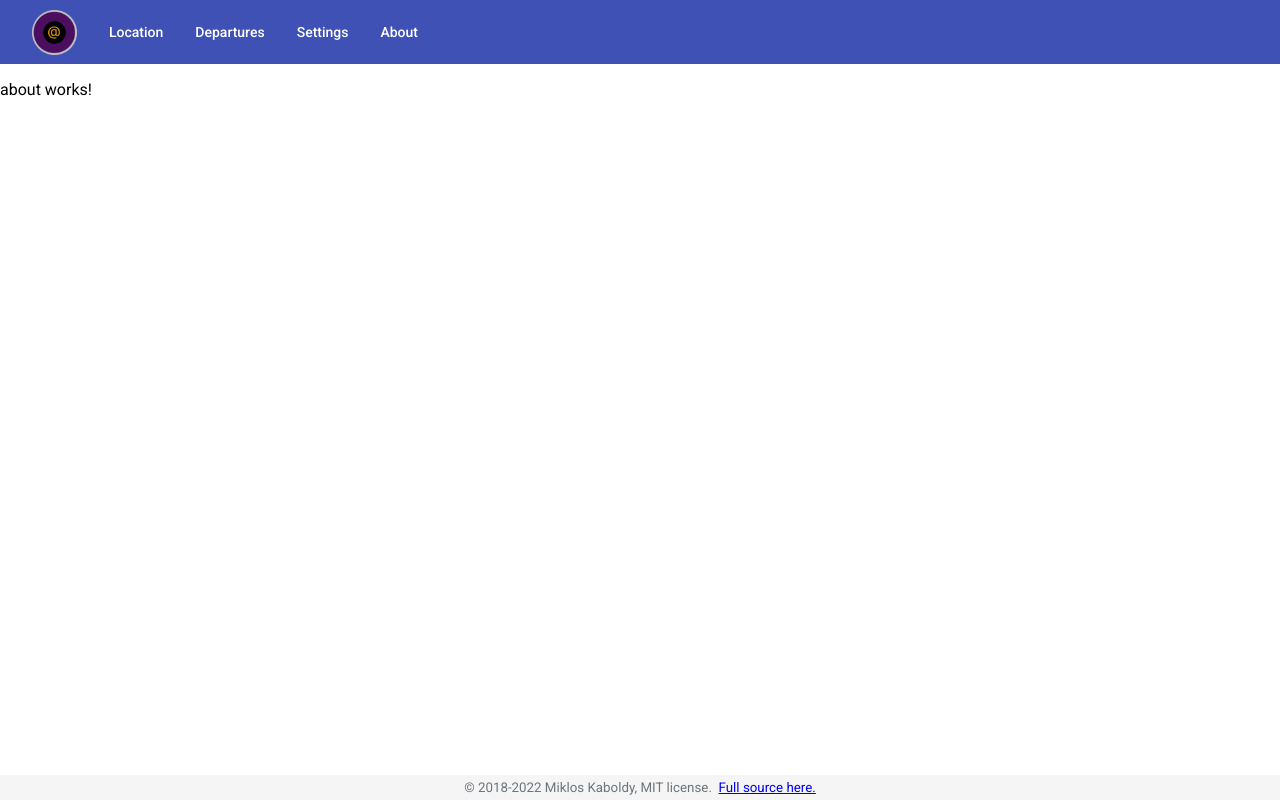
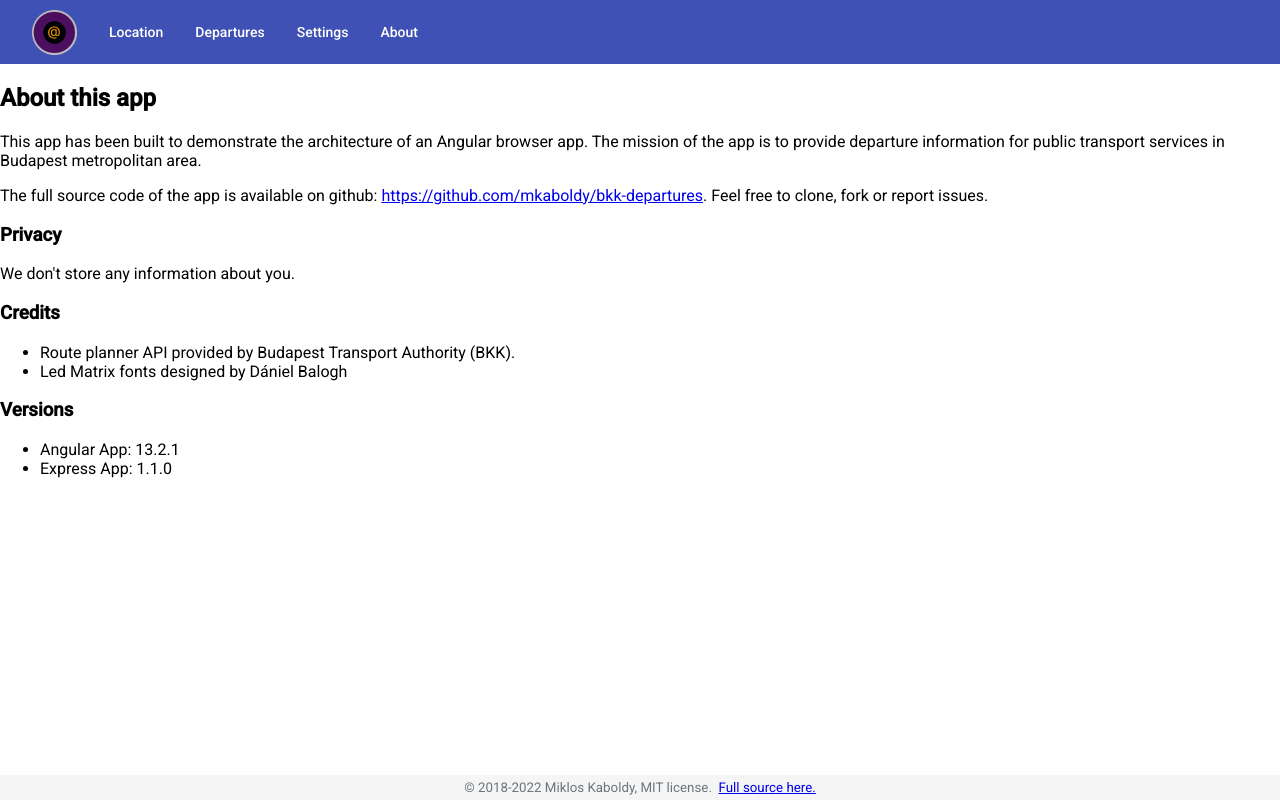
Before and after one commit to mkaboldy/bkk-departures-angular, an Angular app: page /about in a window 1280 px wide. Built offline with nearby package versions, Linux system fonts and the light colour scheme.

Commit message:
About content

```diff
--- a/src/app/components/about/about.component.html
+++ b/src/app/components/about/about.component.html
@@ -1 +1,28 @@
-<p>about works!</p>
+<div class="container about">
+    <div class="jumbotron">
+      <h2 class="page-header">About this app</h2>
+      <p>
+        This app has been built to demonstrate the architecture of an Angular
+        browser app. The mission of the app is to provide departure information
+        for public transport services in Budapest metropolitan area.
+      </p>
+      <p>
+        The full source code of the app is available on github:
+        <a href="https://github.com/mkaboldy/bkk-departures" target="_blank"
+          >https://github.com/mkaboldy/bkk-departures</a
+        >. Feel free to clone, fork or report issues.
+      </p>
+      <h3>Privacy</h3>
+      <p>We don't store any information about you.</p>
+      <h3>Credits</h3>
+      <ul>
+        <li>Route planner API provided by Budapest Transport Authority (BKK).</li>
+        <li>Led Matrix fonts designed by Dániel Balogh</li>
+      </ul>
+      <h3>Versions</h3>
+      <ul>
+        <li>Angular App: 13.2.1</li>
+        <li>Express App: 1.1.0</li>
+      </ul>
+    </div>
+  </div>
--- a/src/app/components/topnav/topnav.component.ts
+++ b/src/app/components/topnav/topnav.component.ts
@@ -6,14 +6,6 @@ import { Component, OnInit } from '@angular/core';
   styleUrls: ['./topnav.component.scss'],
 })
 export class TopnavComponent implements OnInit {
-  displayStyle = 'none';
+  displayStyle = 'none'; // sidenav visibility
   ngOnInit(): void {}
-
-  onClose(): void {
-    console.log('Closed event from template');
-  }
-
-  onOpen(): void {
-    console.log('Open event from template');
-  }
 }
```
